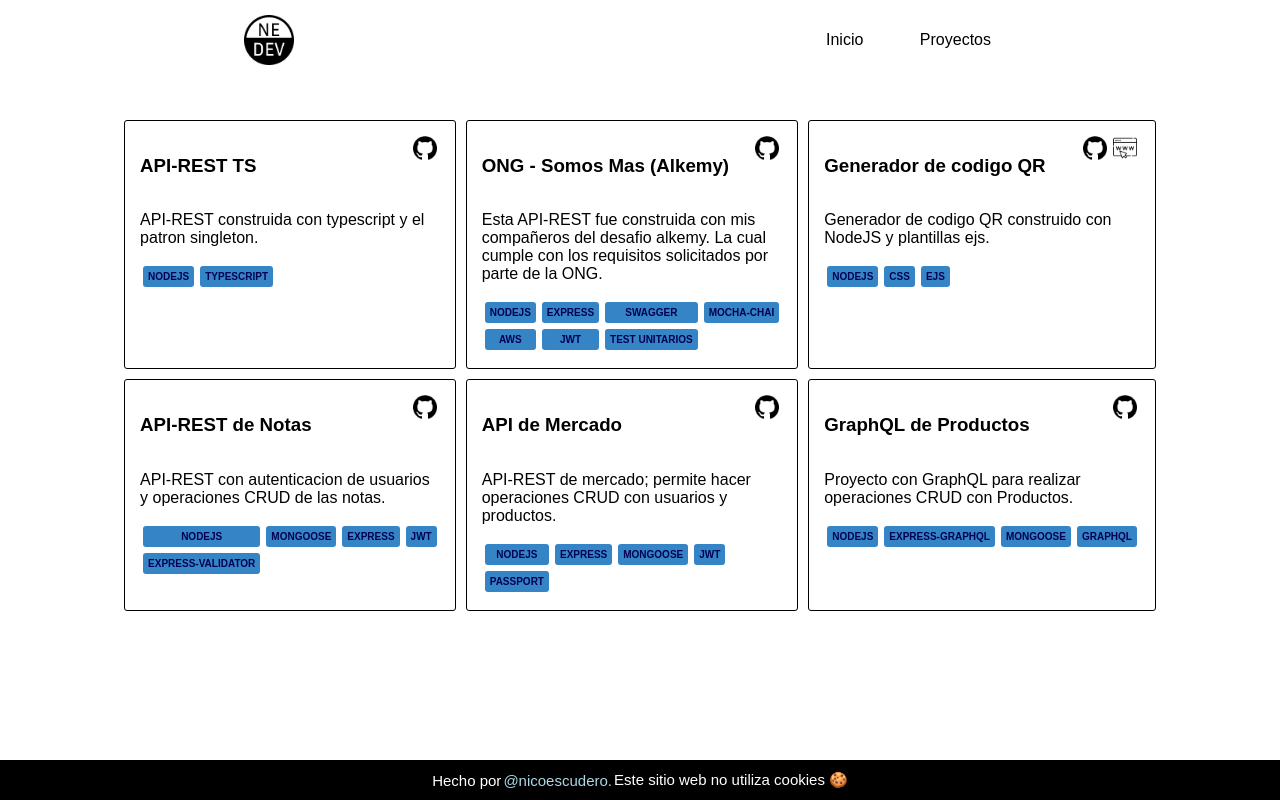
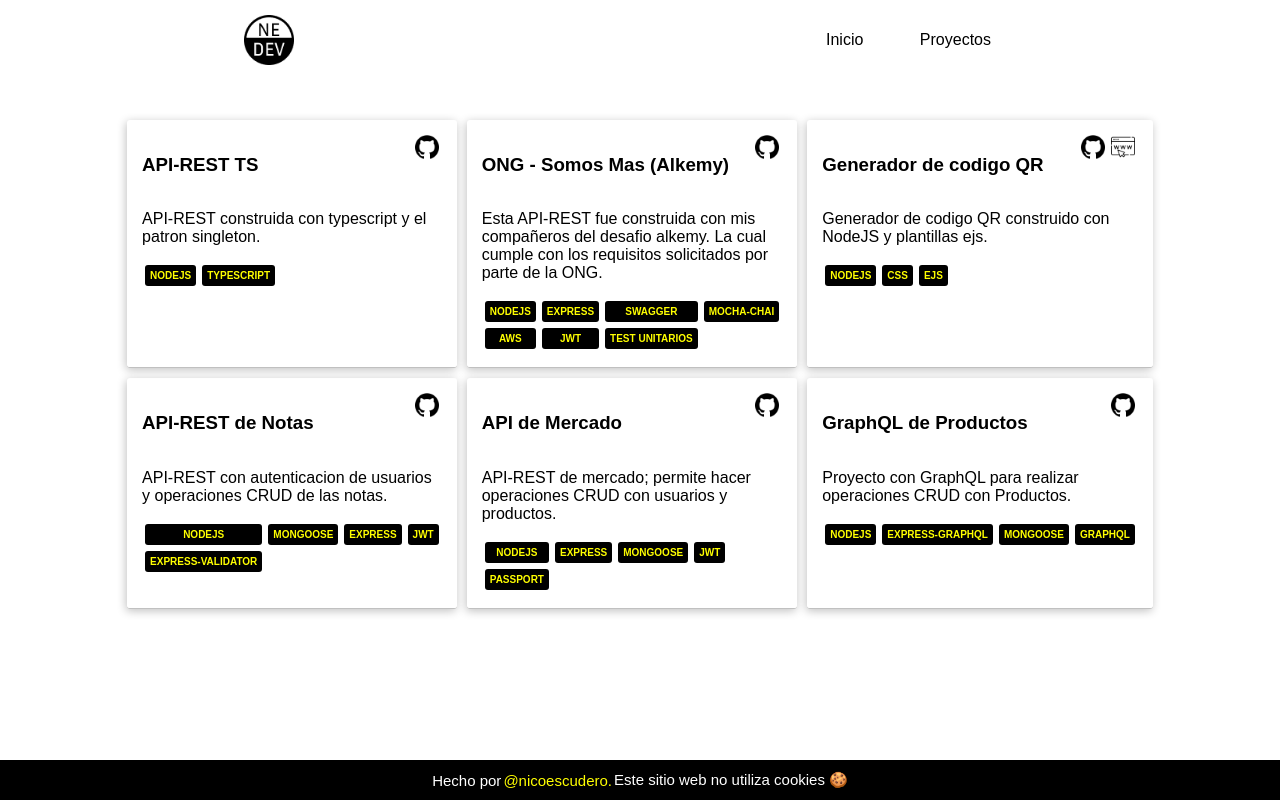
Before and after one commit to nicoescudero/Blog-nextjs, a Next.js app: page /projects in a window 1280 px wide. Built offline with nearby package versions, Linux system fonts and the light colour scheme; a web font is replaced by a local one.

Commit message:
update: change styles from projects

```diff
--- a/components/btn_coffee.js
+++ b/components/btn_coffee.js
@@ -9,7 +9,7 @@ export default function ButtonCoffee() {
       <br/>
       <div className={styles.btn_coffee}>
         <a href="https://www.buymeacoffee.com/nicoDeveloper">
-          <Image src={coffee} alt="buy me a coffe widget" />
+          <Image src={coffee} alt="buy me a coffe widget" className={styles.btn_coffeeIMG}/>
         </a>
       </div>
     </div>
--- a/pages/projects.js
+++ b/pages/projects.js
@@ -102,7 +102,7 @@ export default function Projects (){
                     {
                       item.links.map((link,index) => (
                         <div className={styles.link} key={index}>
-                          <a href={link.href}><Image src={link.src} alt={link.alt}/></a>
+                          <a href={link.href}><Image src={link.src} alt={link.alt} className={styles.iconGH}/></a>
                         </div>
                       ))
                     }
--- a/styles/Projects.module.css
+++ b/styles/Projects.module.css
@@ -9,8 +9,9 @@
 
 .article{
   padding: 15px;
-  border: 1px solid black;
+  border-bottom: 1px solid #C0C0C0;
   border-radius: 3px;
+  box-shadow: -1px 2px 10px #C0C0C0;
 }
 
 .footer{
@@ -33,14 +34,14 @@
 }
 
 .footer > a{
-  color: lightblue;
+  color: #FFFF00;
 }
 
 .technology{
   border-radius: 3px;
   margin: 3px;
-  color: rgb(2, 2, 82);
-  background-color: rgba(9, 106, 186, 0.819);
+  color: #FFFF00;
+  background: #000;
   font-size: 10px;
   font-weight: bold;
   padding: 5px;
@@ -57,7 +58,10 @@
   width: 24px;
   height: 24px;
 }
-
+.iconGH {
+  width: 24px;
+  height: 24px;
+}
 .links{
   display: flex;
   flex-direction: row;
```
